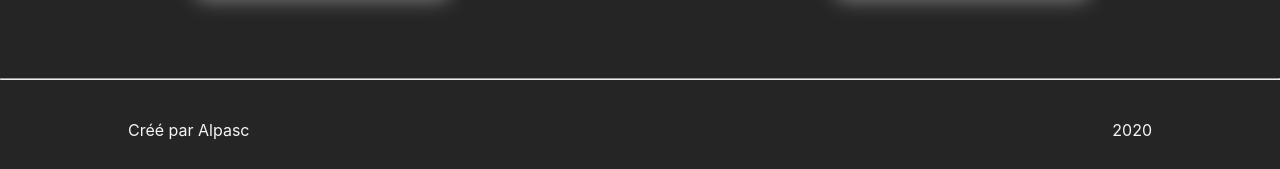
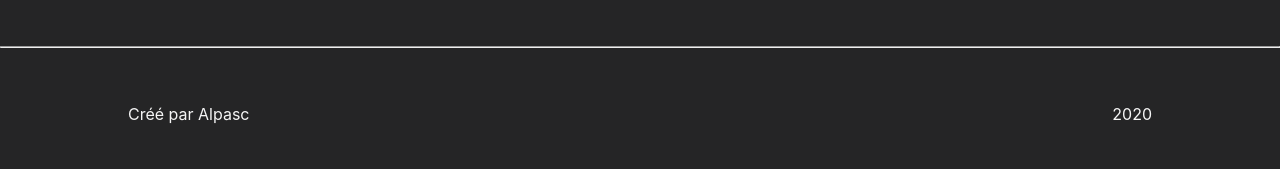
Before and after one commit to Alpasc/my-favs-front, a React (Create React App) app: page / in a window 1280 px wide. Shown: the part 830-999 px from the top of the page. Built offline with nearby package versions, Linux system fonts and the light colour scheme.

Commit message:
details css

```diff
--- a/src/App.css
+++ b/src/App.css
@@ -29,7 +29,6 @@
 .card img {
   width: 12rem;
   height: auto;
-  margin-bottom: 1rem;
 }
 
 .card1 {
@@ -66,10 +65,11 @@
   color: whitesmoke;
 }
 
-footer {
+.finPage {
   display: flex;
   justify-content: space-between;
-
+  text-align: center;
+  padding-top: 1rem;
 }
 
 .signature {
--- a/src/components/Footer.jsx
+++ b/src/components/Footer.jsx
@@ -5,7 +5,7 @@ export default class Footer extends Component {
     return (
       <div>
         <hr className='lign' />
-      <footer>
+      <footer className="finPage">
         <p className='signature'><a href="https://github.com/Alpasc">Créé par  Alpasc</a></p>
         <p className="year">2020</p>
       </footer>
```
